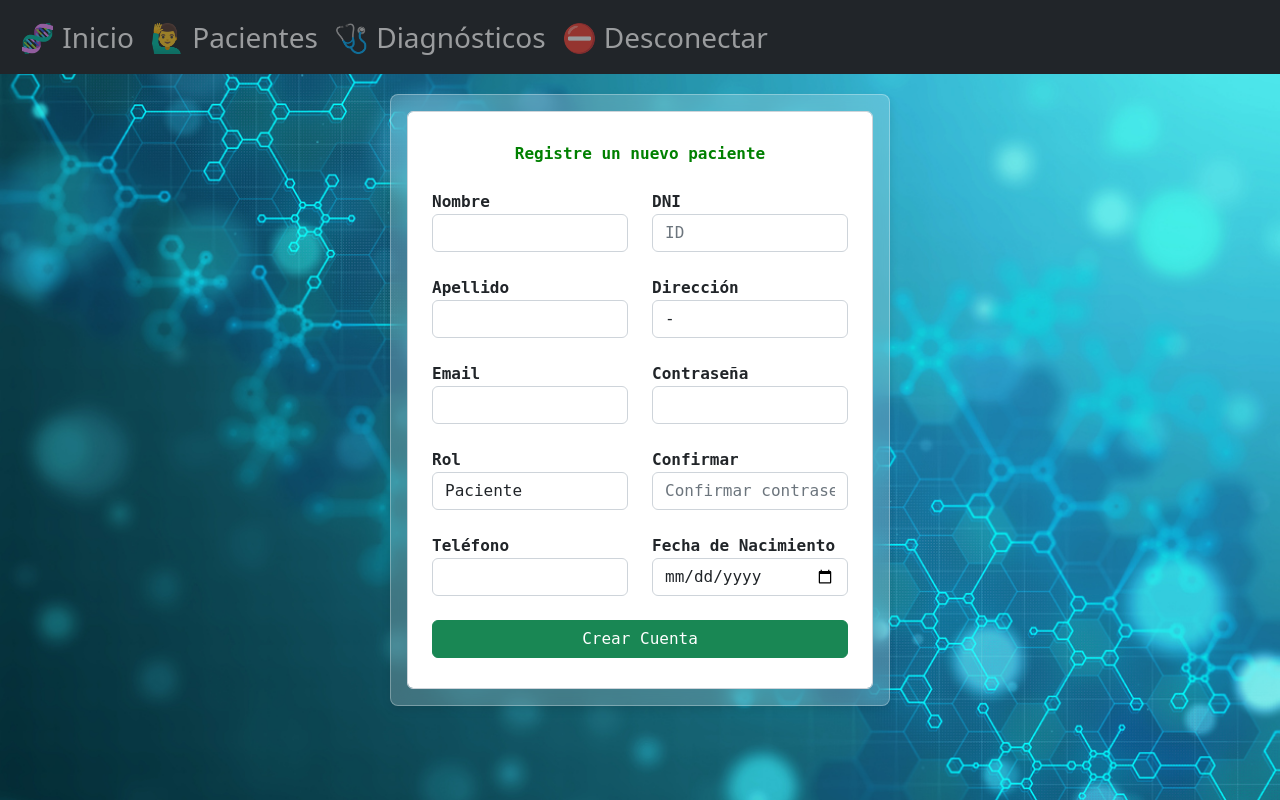
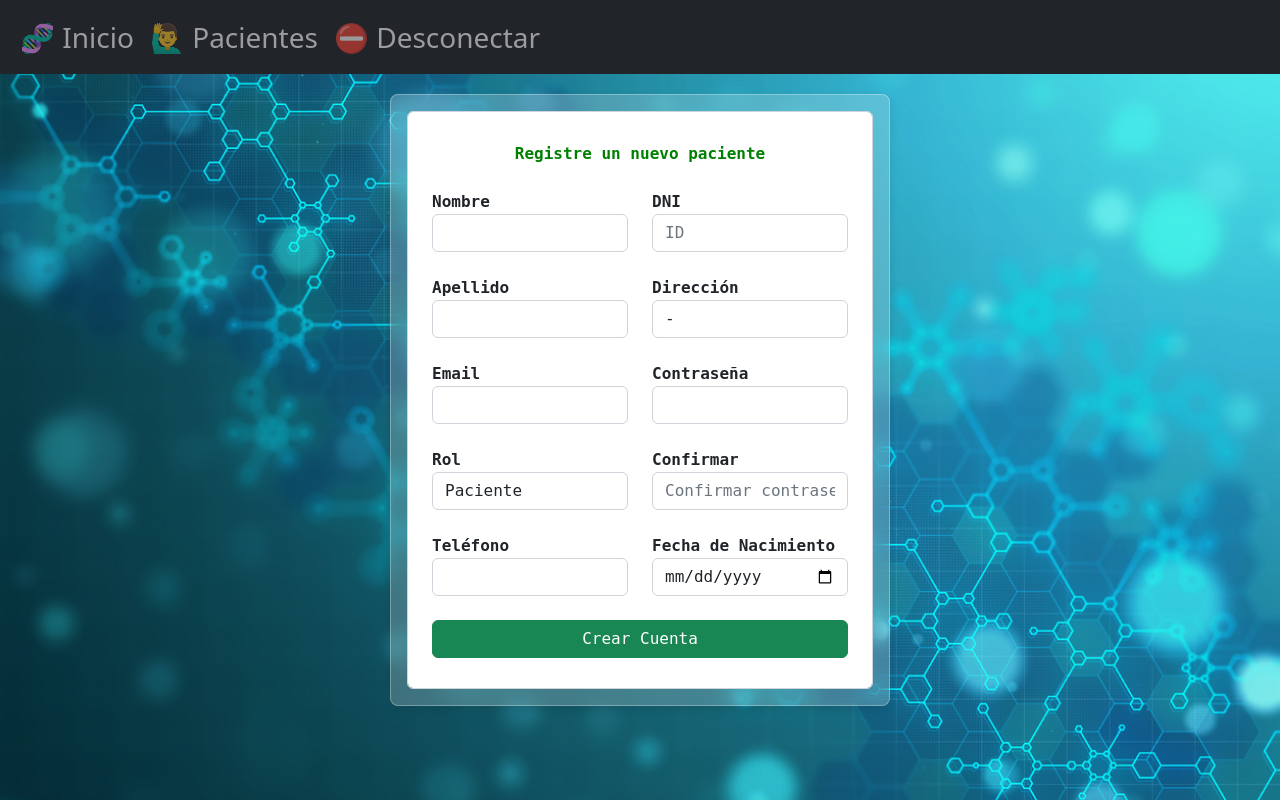
Before and after one commit to ktalovmorx/cnn_celular, a Flask app: template cnn/templates/register.html in a window 1280 px wide. Run offline with Flask 3, Linux system fonts and the light colour scheme; the template is opened without the code that fills it, so the values that code supplies are empty; parts of the project's set-up code (start-up, migrations or seed data) failed here and were passed over.

Commit message:
Correccion y mejora de logica

```diff
--- a/cnn/templates/pacient_list.html
+++ b/cnn/templates/pacient_list.html
@@ -17,9 +17,6 @@
                     </li>
                     <li class="nav-item">
                         <a class="nav-link" href="/pacient_list" style="font-size:28px">🙋‍♂️ Pacientes</a>
-                    </li>
-                    <li class="nav-item">
-                        <a class="nav-link" href="/pacient_diagnostic" style="font-size:28px">🩺 Diagnósticos</a>
                     </li>
                     <li class="nav-item">
                         <a class="nav-link" href="/logout" style="font-size:28px">⛔ Desconectar</a>
--- a/cnn/templates/pacient_page.html
+++ b/cnn/templates/pacient_page.html
@@ -19,9 +19,6 @@
                         </li>
                         <li class="nav-item">
                             <a class="nav-link" href="/pacient_list" style="font-size:28px">🙋‍♂️ Pacientes</a>
-                        </li>
-                        <li class="nav-item">
-                            <a class="nav-link" href="/pacient_diagnostic" style="font-size:28px">🩺 Diagnósticos</a>
                         </li>
                     {% endif %}
                     <li class="nav-item">
--- a/cnn/templates/register.html
+++ b/cnn/templates/register.html
@@ -15,9 +15,6 @@
                     </li>
                     <li class="nav-item">
                         <a class="nav-link" href="/pacient_list" style="font-size:28px">🙋‍♂️ Pacientes</a>
-                    </li>
-                    <li class="nav-item">
-                        <a class="nav-link" href="/pacient_diagnostic" style="font-size:28px">🩺 Diagnósticos</a>
                     </li>
                     <li class="nav-item">
                         <a class="nav-link" href="/logout" style="font-size:28px">⛔ Desconectar</a>
--- a/cnn/templates/register_failed.html
+++ b/cnn/templates/register_failed.html
@@ -20,9 +20,6 @@
                         <a class="nav-link" href="/pacient_list" style="font-size:28px">🙋‍♂️ Pacientes</a>
                     </li>
                     <li class="nav-item">
-                        <a class="nav-link" href="/pacient_diagnostic" style="font-size:28px">🩺 Diagnósticos</a>
-                    </li>
-                    <li class="nav-item">
                         <a class="nav-link" href="/logout" style="font-size:28px">⛔ Desconectar</a>
                     </li>
                 </ul>
--- a/cnn/templates/user_registered.html
+++ b/cnn/templates/user_registered.html
@@ -15,9 +15,6 @@
                     </li>
                     <li class="nav-item">
                         <a class="nav-link" href="/pacient_list" style="font-size:28px">🙋‍♂️ Pacientes</a>
-                    </li>
-                    <li class="nav-item">
-                        <a class="nav-link" href="/pacient_diagnostic" style="font-size:28px">🩺 Diagnósticos</a>
                     </li>
                     <li class="nav-item">
                         <a class="nav-link" href="/logout" style="font-size:28px">⛔ Desconectar</a>
```
